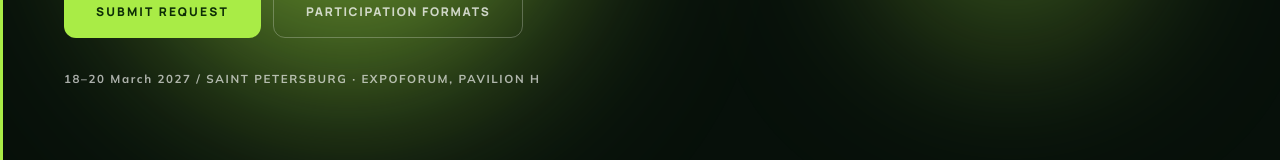
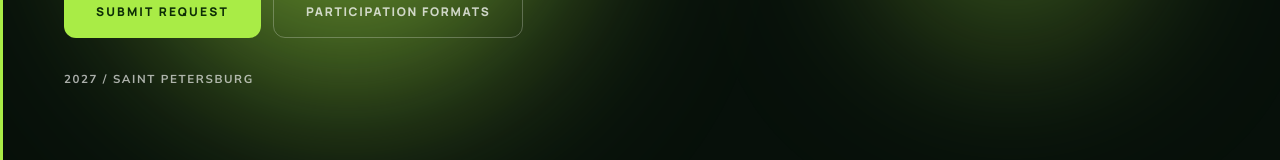
Before and after one commit to IP-baldezh/NevaBuild, a Next.js app: page /en/exhibit in a window 1280 px wide. Shown: the part 428-588 px from the top of the page. Built offline with nearby package versions, Linux system fonts and the light colour scheme; no server answers; the database is empty.

Commit message:
Refactor code structure for improved readability and maintainability

```diff
--- a/src/app/(site)/[locale]/about/page.tsx
+++ b/src/app/(site)/[locale]/about/page.tsx
@@ -3,7 +3,6 @@ import { getTranslations, setRequestLocale } from "next-intl/server";
 import type { Locale } from "@/i18n/routing";
 import { buildAlternates } from "@/lib/seo";
 import { getEventSettings, localizeEvent } from "@/server/services/event";
-import { formatDateRange } from "@/lib/format";
 import { getPartners } from "@/server/services/partners";
 import { getExhibitorCategories } from "@/server/services/exhibitors";
 
@@ -52,7 +51,8 @@ export default async function AboutPage({ params }: { params: Promise<{ locale:
   ]);
   const ev = localizeEvent(settings, locale as Locale);
 
-  const dateRange = formatDateRange(ev.dateStart, ev.dateEnd, locale as Locale);
+  const year = new Date(ev.dateStart).getFullYear();
+  const dateRange = locale === "ru" ? `${year} г.` : String(year);
   const sqm = locale === "ru" ? " м²" : " m²";
 
   const stats: StatItem[] = [
@@ -102,7 +102,7 @@ export default async function AboutPage({ params }: { params: Promise<{ locale:
     <div className="relative" style={{ background: "#07100a" }}>
       <AboutBackground ids={SECTION_IDS} />
 
-      <AboutHero lead={tAboutPage("lead")} dateRange={dateRange} venue={ev.venue} city={ev.city} />
+      <AboutHero lead={tAboutPage("lead")} dateRange={dateRange} city={ev.city} />
 
       <AboutIntroBlock />
 
--- a/src/app/(site)/[locale]/exhibit/page.tsx
+++ b/src/app/(site)/[locale]/exhibit/page.tsx
@@ -3,7 +3,6 @@ import { getTranslations, setRequestLocale } from "next-intl/server";
 import type { Locale } from "@/i18n/routing";
 import { buildAlternates } from "@/lib/seo";
 import { getEventSettings, localizeEvent } from "@/server/services/event";
-import { formatDateRange } from "@/lib/format";
 import { getExhibitorCategories } from "@/server/services/exhibitors";
 import { getPartners } from "@/server/services/partners";
 
@@ -43,13 +42,14 @@ export default async function ExhibitPage({ params }: { params: Promise<{ locale
     getPartners(),
   ]);
   const ev = localizeEvent(settings, locale as Locale);
-  const dateRange = formatDateRange(ev.dateStart, ev.dateEnd, locale as Locale);
+  const year = new Date(ev.dateStart).getFullYear();
+  const dateRange = locale === "ru" ? `${year} г.` : String(year);
 
   return (
     <div className="relative" style={{ background: "#07100a" }}>
       <ExhibitBackground ids={SECTION_IDS} />
 
-      <ExhibitHero dateRange={dateRange} venue={ev.venue} city={ev.city} />
+      <ExhibitHero dateRange={dateRange} city={ev.city} />
 
       <ExhibitBenefitsDark />
 
--- a/src/components/about/AboutHero.tsx
+++ b/src/components/about/AboutHero.tsx
@@ -10,7 +10,6 @@ import { ExhibitorModal } from "@/components/modals/ExhibitorModal";
 type Props = {
   lead: string;
   dateRange: string;
-  venue: string;
   city: string;
 };
 
@@ -50,7 +49,7 @@ function TickerItems({ text }: { text: string }) {
   );
 }
 
-export function AboutHero({ lead, dateRange, venue, city }: Props) {
+export function AboutHero({ lead, dateRange, city }: Props) {
   const locale = useLocale() as Locale;
   const ru = locale === "ru";
   const [visitorOpen, setVisitorOpen] = useState(false);
@@ -107,7 +106,7 @@ export function AboutHero({ lead, dateRange, venue, city }: Props) {
             className="font-bold text-white/70 mb-8 tracking-[0.14em]"
             style={{ fontSize: "clamp(11px, 0.9vw, 13px)", fontFamily: "var(--font-mulish)" }}
           >
-            {dateRange} / {city.toUpperCase()} · {venue.toUpperCase()}
+            {dateRange} / {city.toUpperCase()}
           </p>
 
           <m.div
--- a/src/components/about/AboutReasonsDark.tsx
+++ b/src/components/about/AboutReasonsDark.tsx
@@ -140,7 +140,7 @@ function StackCard({
           maxWidth: 1440,
           height: "clamp(420px, 75vh, 680px)",
           padding: "clamp(28px, 4vw, 64px)",
-          background: "rgba(10, 24, 14, 0.88)",
+          background: "rgb(10, 24, 14)",
           border: "1px solid rgba(255, 255, 255, 0.10)",
           boxShadow: [
             "inset 0 1.5px 0 rgba(255, 255, 255, 0.18)",
--- a/src/components/exhibit/ExhibitHero.tsx
+++ b/src/components/exhibit/ExhibitHero.tsx
@@ -8,11 +8,10 @@ const MARQUEE = "УЧАСТНИКАМ · NEVA BUILD · FOR EXHIBITORS · NEVA BU
 
 type Props = {
   dateRange: string;
-  venue: string;
   city: string;
 };
 
-export function ExhibitHero({ dateRange, venue, city }: Props) {
+export function ExhibitHero({ dateRange, city }: Props) {
   const locale = useLocale() as Locale;
   const ru = locale === "ru";
   const t = useTranslations("ExhibitPage");
@@ -110,7 +109,7 @@ export function ExhibitHero({ dateRange, venue, city }: Props) {
             className="font-bold text-white/65 mt-8 tracking-[0.14em]"
             style={{ fontSize: "clamp(11px, 0.9vw, 13px)", fontFamily: "var(--font-mulish)" }}
           >
-            {dateRange} / {city.toUpperCase()} · {venue.toUpperCase()}
+            {dateRange} / {city.toUpperCase()}
           </p>
         </m.div>
       </div>
```
Also changed, not shown: 1 other file (tests, documents, lock files or other folders).
